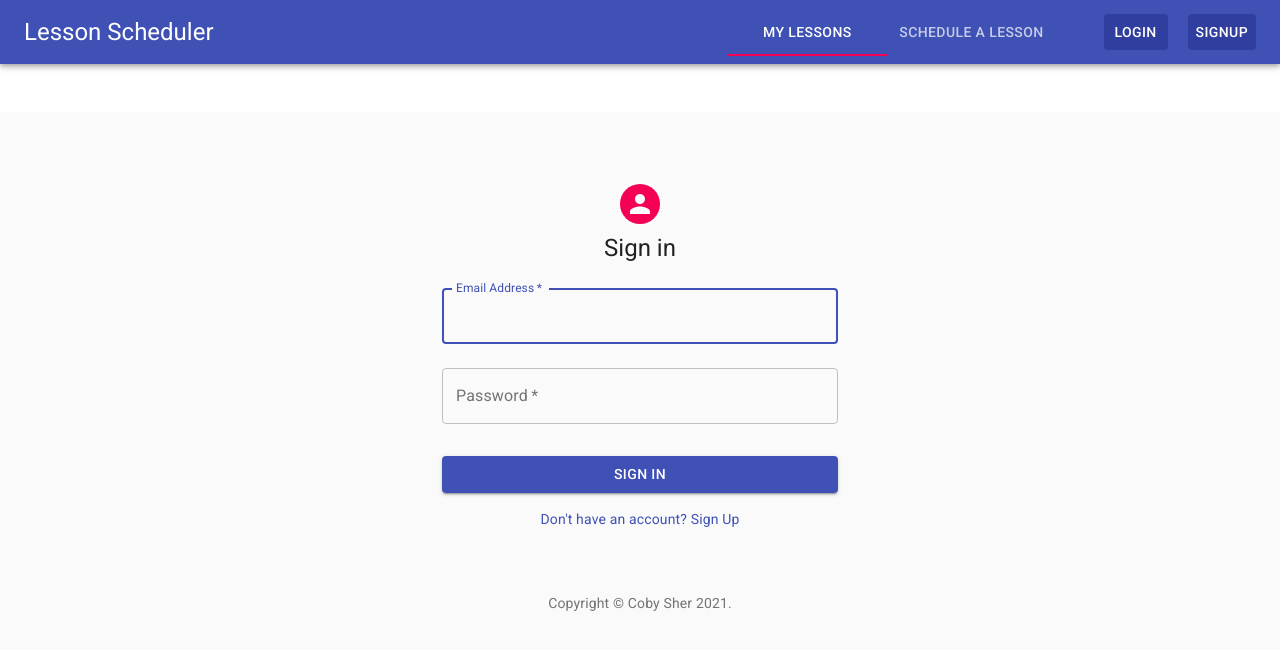
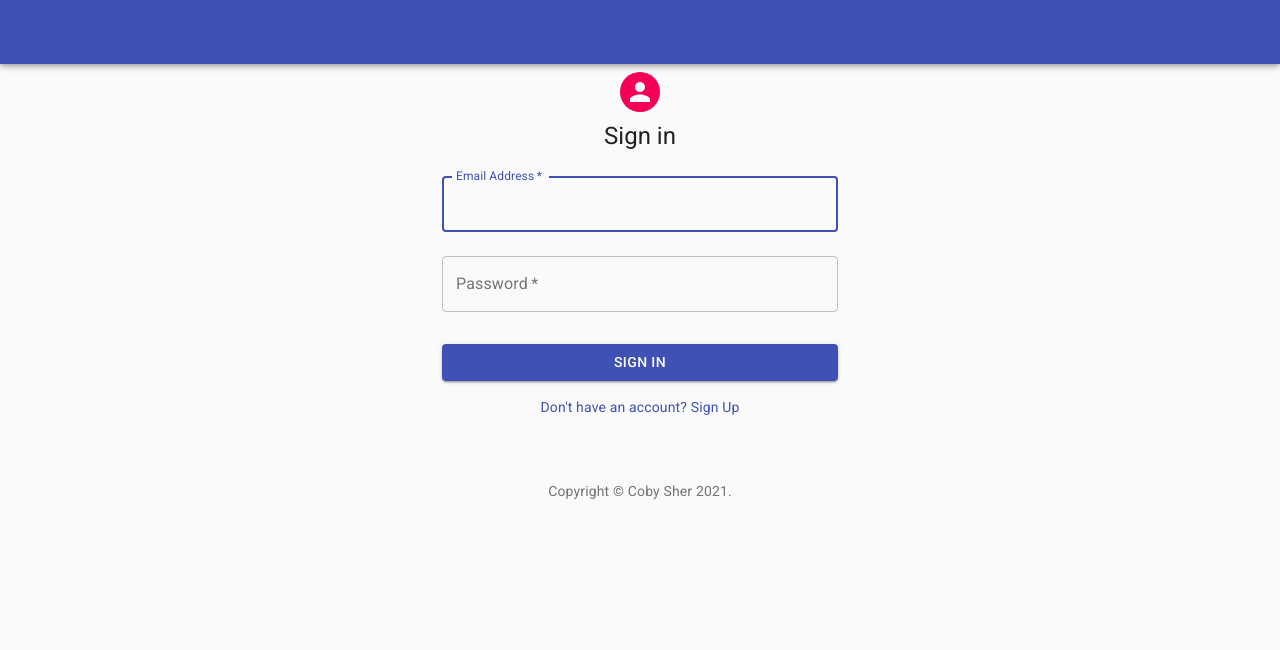
Before and after one commit to CobyPear/music-lesson-scheduler, a React (Create React App) app in the folder client/: page /login in a window 1280 px wide. Shown: the top 650 px of the page. Built offline with nearby package versions, Linux system fonts and the light colour scheme.

Commit message:
started new navbar

```diff
--- a/client/src/App.jsx
+++ b/client/src/App.jsx
@@ -1,6 +1,7 @@
 import React from 'react'
 import { BrowserRouter as Router, Route } from 'react-router-dom'
 import Header from './components/Header'
+import Header2 from './components/Header2'
 import Welcome from './screens/Welcome'
 import Login from './components/Login'
 import SignUp from './components/Signup'
@@ -12,7 +13,8 @@ function App() {
   return (
     <>
     <Router>
-      <Header />
+      {/* <Header /> */}
+      {/* <Header2 /> */}
       <Route path='/' exact component={Welcome} />
       <Route path='/login' component={Login} />
       <Route path='/signup' component={SignUp} />
--- /dev/null
+++ b/client/src/components/Header2.jsx
@@ -0,0 +1,23 @@
+import React from 'react'
+import {
+  AppBar,
+  Toolbar,
+  List,
+  ListItem,
+  ListItemText
+} from '@material-ui/core'
+
+const navlink = [
+  { title: 'My Lessons', path: '/home' },
+  { title: 'Schedule a Lesson', path: '/schedulelesson' },
+]
+
+const Header2 = () => {
+  return (
+    <AppBar>
+      <Toolbar></Toolbar>
+    </AppBar>
+  )
+}
+
+export default Header2
--- a/client/src/index.jsx
+++ b/client/src/index.jsx
@@ -5,10 +5,11 @@ import store from './store'
 import './index.css';
 import App from './App';
 import reportWebVitals from './reportWebVitals';
-
+import Header2 from './components/Header2'
 ReactDOM.render(
   <React.StrictMode>
     <Provider store={store}>
+      <Header2 />
       <App />
     </Provider>
   </React.StrictMode>,
--- a/client/src/screens/Home.jsx
+++ b/client/src/screens/Home.jsx
@@ -68,7 +68,7 @@ const Home = ({ history }) => {
     const { lessonLoading, lessonError, lesson } = getLessonById
     useEffect(() => {
         if (userInfo === null || userInfo === undefined) {
-            history.push('/login')
+            history?.push('/login')
         }
         const getLessons = () => {
             dispatch(lessonsByUserId(userInfo._id))
```
